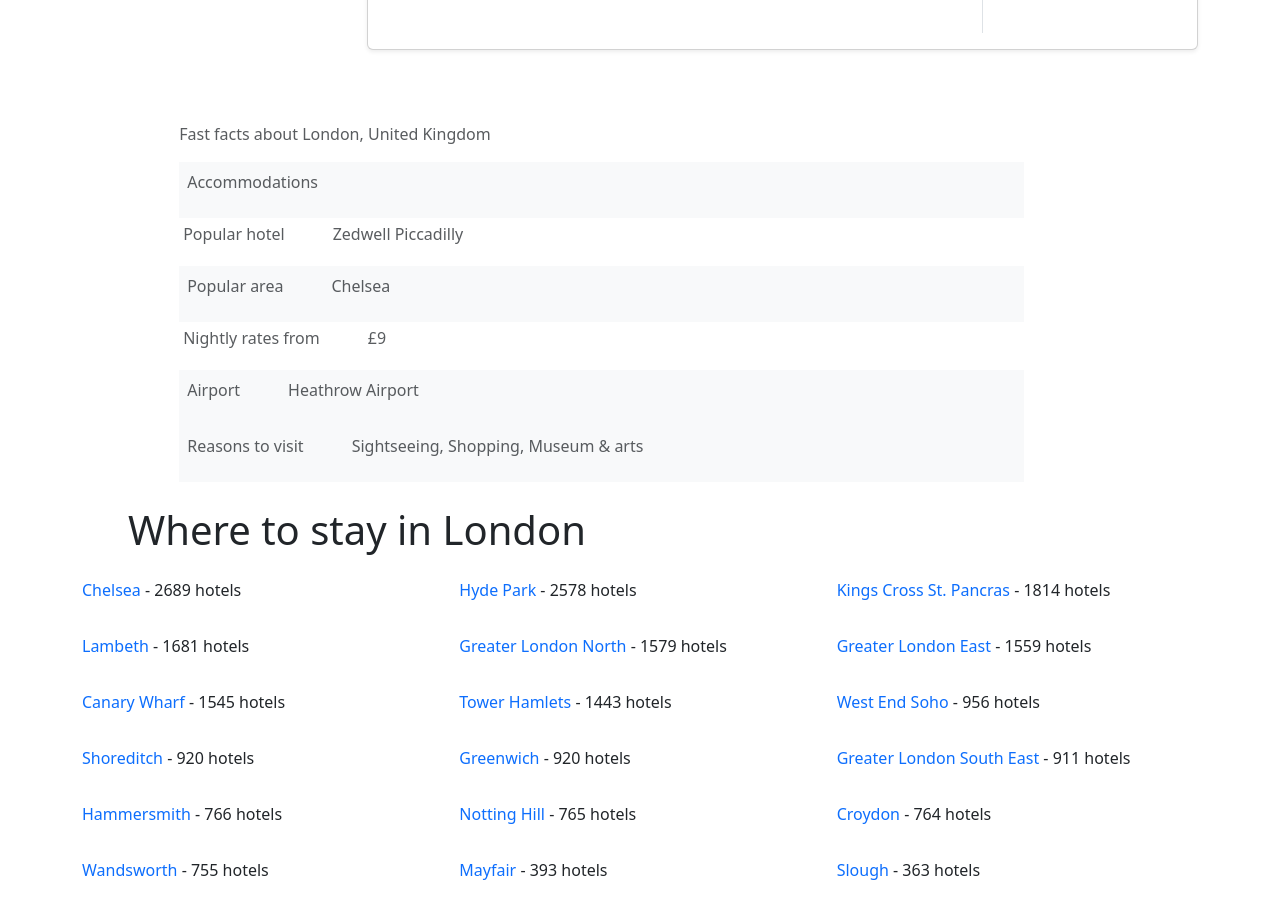
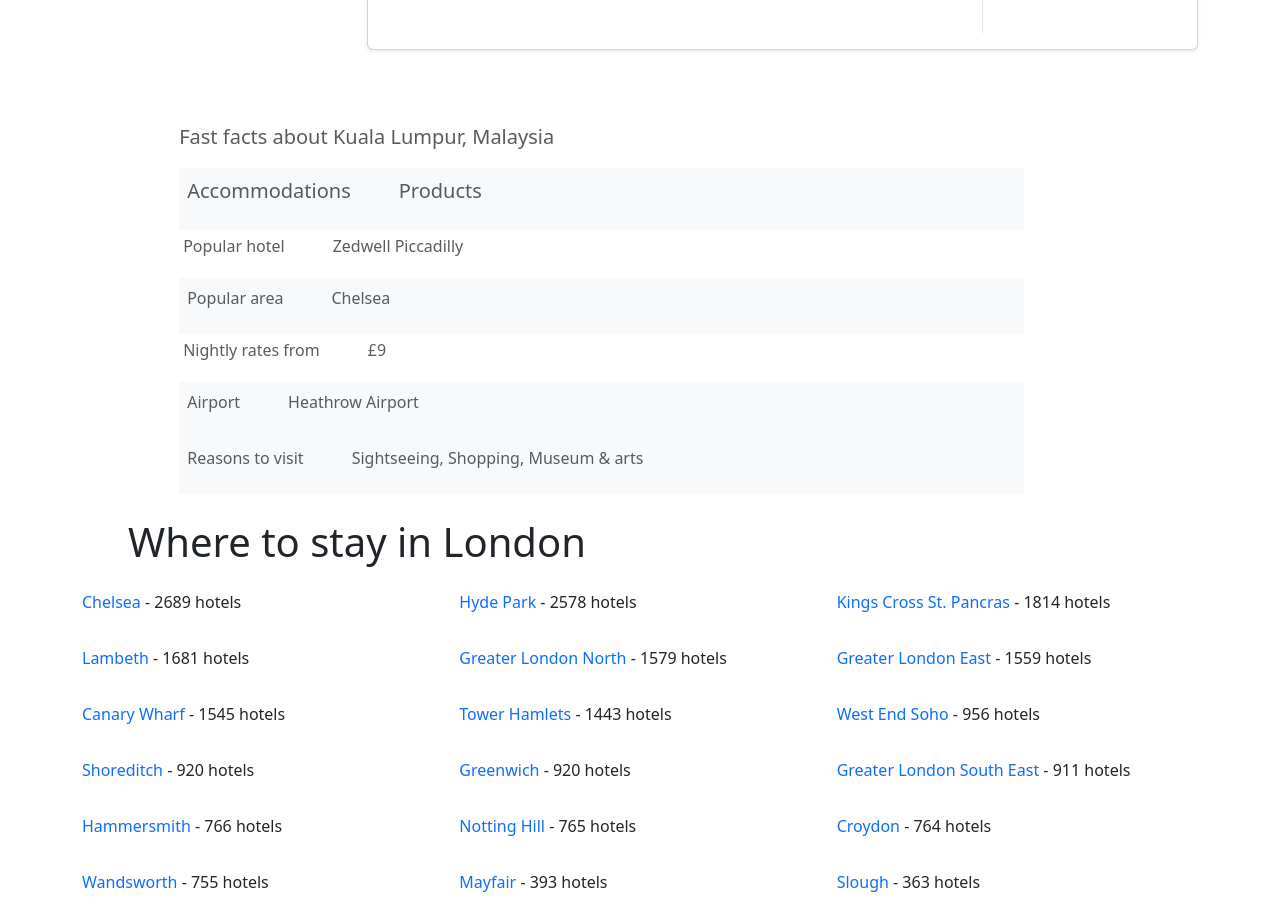
Before and after one commit to abrar0124/Bootstrap, a React (Create React App) app: page / in a window 1280 px wide. Shown: the part 4140-5058 px from the top of the page. Built offline with nearby package versions, Linux system fonts and the light colour scheme.

Commit message:
props-drilling

```diff
--- a/src/components/Home.jsx
+++ b/src/components/Home.jsx
@@ -93,7 +93,7 @@ const Home = () => {
       </div>
 
       <Gallery />
-      <Unitedkingdom saba="Fast facts about London, United Kingdom" saba2="" />
+      <Unitedkingdom />
       <London />
       <Accomos />
       <Cheapplace />
--- a/src/components/Unitedkingdom.jsx
+++ b/src/components/Unitedkingdom.jsx
@@ -1,18 +1,20 @@
-function Unitedkingdom({ saba, saba2 }) {
-  // if (type == "body")
+import Text from "./Text";
+function Unitedkingdom() {
   return (
     <>
       <div
         className=" text-muted  mt-5"
         style={{ marginLeft: "14%", width: "66%" }}
       >
-        <p>{saba}</p>
+        {/* <p>Fast facts about Kuala Lumpur, Malaysia</p> */}
+        <Text type="p" content="Fast facts about Kuala Lumpur, Malaysia" />
         <div className="d-flex gap-5 p-2 bg-light ">
           <div>
-            <p>Accommodations</p>
+            {/* <p>Accommodations</p> */}
+            <Text type="p" content="Accommodations" />
           </div>
           <div>
-            <p>{saba2}</p>
+            <Text type="p" content="Products" />
           </div>
         </div>
         <div className="d-flex gap-5 p-1 ">
```
